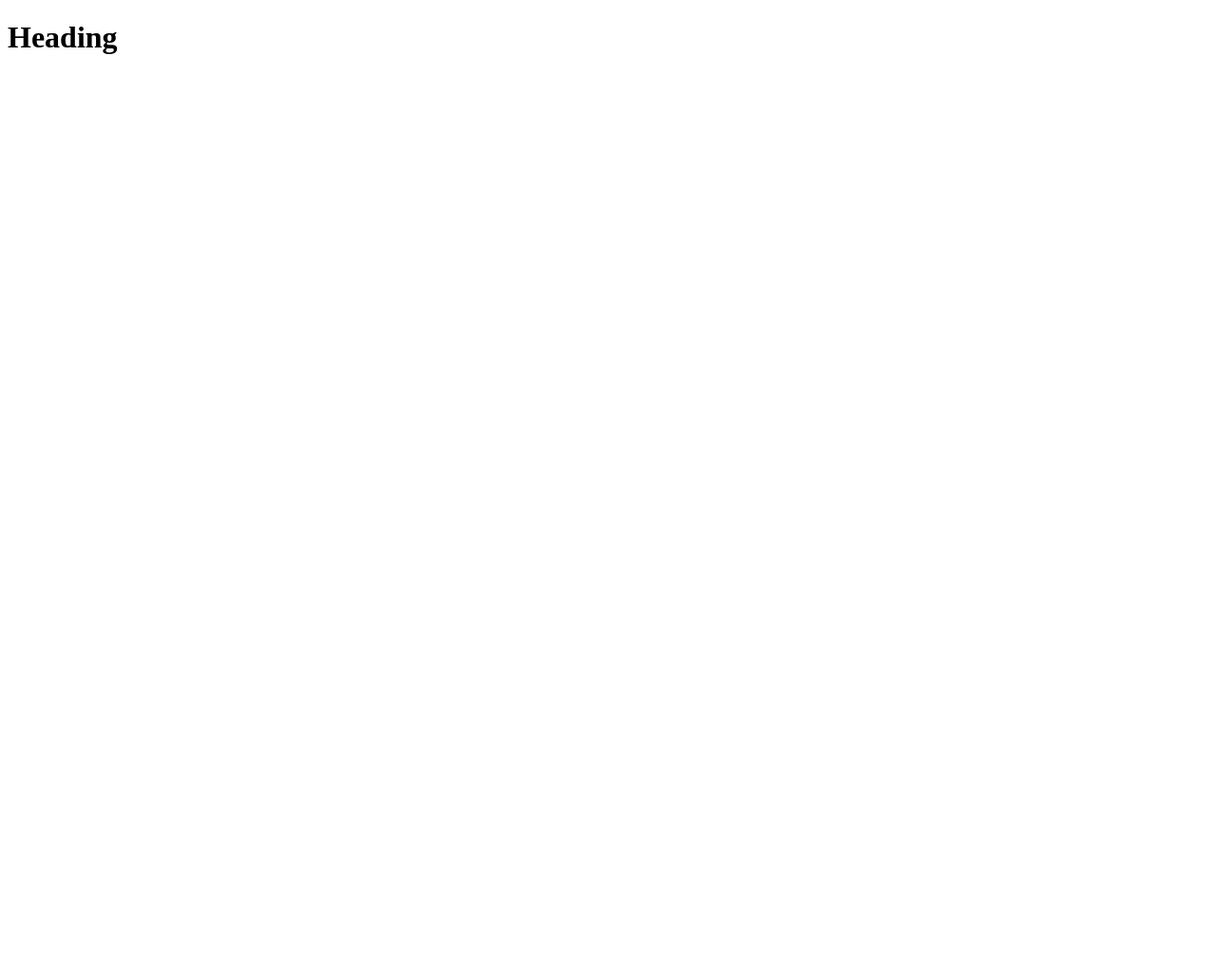
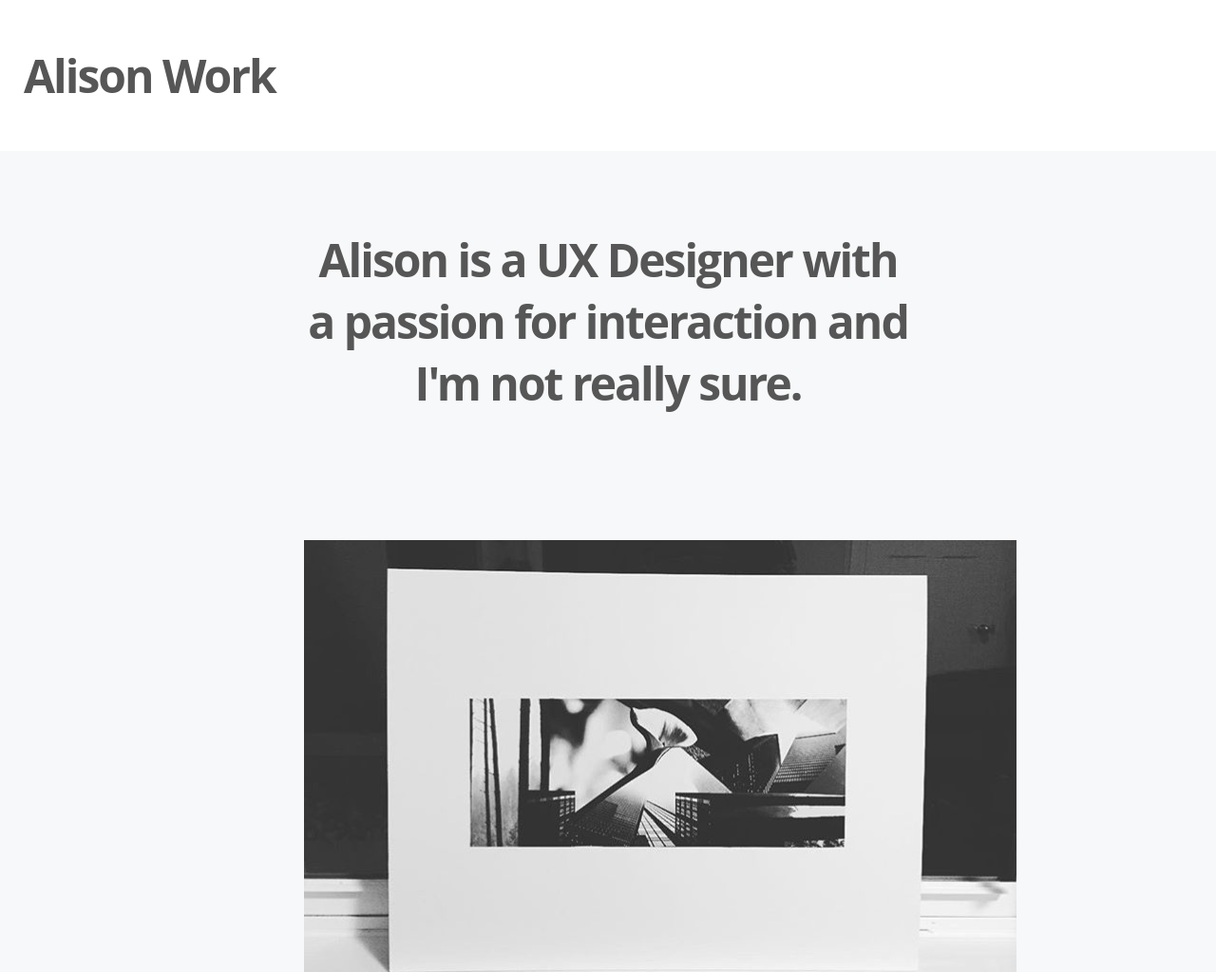
Before and after one commit to alisonkwork/mod-4-lab, a plain HTML site: page index.html in a window 1280 px wide. Shown: the top 1024 px of the page at 95% size. Before the commit the page ends 800 px from the top, so only its background shows below. Drawn offline with Linux system fonts and the light colour scheme.

Commit message:
Changes to homepage

```diff
--- a/index.html
+++ b/index.html
@@ -4,11 +4,20 @@
     <meta charset="UTF-8">
     <meta name="viewport" content="width=device-width, initial-scale=1.0">
     <meta http-equiv="X-UA-Compatible" content="ie=edge">
-    <title>Title</title>
+    <title>Alison Work Portfolio</title>
     <link rel="stylesheet" href="screen.css">
   </head>
   <body>
-    <h1>Heading</h1>
-    <script src="index.js"></script>
+    <header>
+      <h1>Alison Work</h1>
+    </header>
+    <div class="card">
+      <h1>Alison is a UX Designer with a passion for interaction and I'm not really sure.</h1>
+    </div>
+
+    <div class="card">
+      <img src="IMG_0268.jpeg" alt="Black and white 2d design on a canvas"/>
+      <h2>About Alison</h2>
+    </div>
   </body>
 </html>
--- a/screen.css
+++ b/screen.css
@@ -1 +1,29 @@
 /* Add screen styles below */
+
+body {
+    background-color: #f6f8f9;
+    margin: 0px;
+}
+
+header {
+    padding: 15px 25px;
+    background-color: #fff;
+}
+
+h1 {
+    color: #565656;
+    font-family: "Open Sans", Helvetica, sans-serif;
+    font-size: 48px;
+    letter-spacing: -2px;
+}
+
+.card {
+    margin: 0 auto;
+    padding: 50px;
+    width: 50%;
+    text-align: center;
+}
+
+.img {
+    float: right;
+}
```
Also changed, not shown: IMG_0268.jpeg (added).
